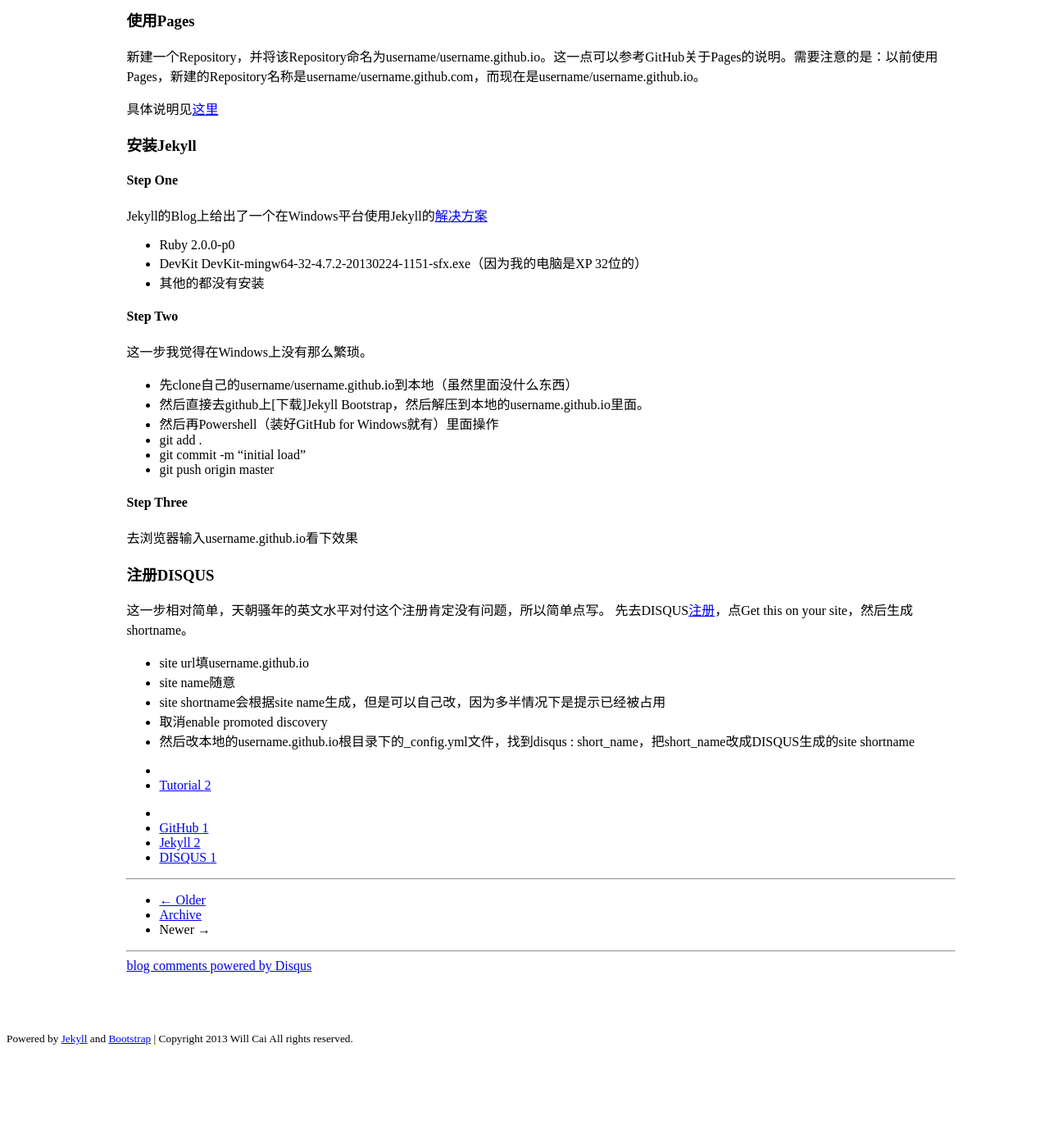
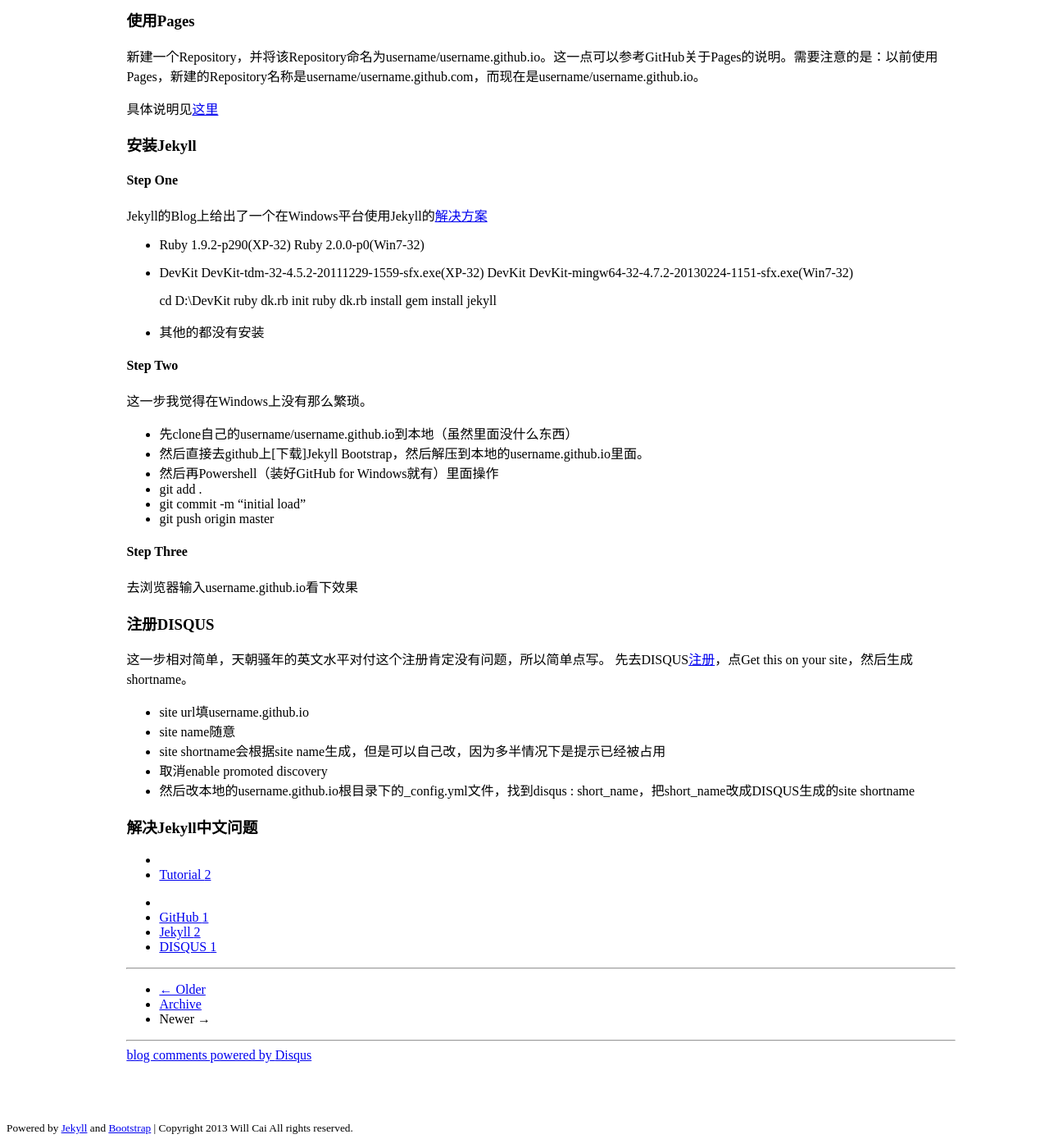
Before and after one commit to hantconny/hantconny.github.io, a Jekyll site: the page built from _posts/core-samples/2013-05-09-Using-GitHub-and-Jekyll-on-Windows.md, in a window 1280 px wide and 1400 px high, scrolled down 424 px. Shown: the whole window at 82% size. Built offline with Jekyll 4.4.1, drawn with Linux system fonts in a browser that asks for light colours; comment, search, counter and statistics services are not loaded; before the commit the page ends 1715 px from its top, so only the background shows below that.

Commit message:
Update 2013-05-09-Using-GitHub-and-Jekyll-on-Windows.md

```diff
--- a/_posts/core-samples/2013-05-09-Using-GitHub-and-Jekyll-on-Windows.md
+++ b/_posts/core-samples/2013-05-09-Using-GitHub-and-Jekyll-on-Windows.md
@@ -25,8 +25,14 @@
 
 ####Step One
 Jekyll的Blog上给出了一个在Windows平台使用Jekyll的[解决方案](http://www.madhur.co.in/blog/2011/09/01/runningjekyllwindows.html)
-- Ruby  2.0.0-p0
-- DevKit DevKit-mingw64-32-4.7.2-20130224-1151-sfx.exe（因为我的电脑是XP 32位的）
+- Ruby 1.9.2-p290(XP-32) Ruby 2.0.0-p0(Win7-32)
+- DevKit DevKit-tdm-32-4.5.2-20111229-1559-sfx.exe(XP-32) DevKit DevKit-mingw64-32-4.7.2-20130224-1151-sfx.exe(Win7-32)
+
+    cd D:\DevKit
+    ruby dk.rb init
+    ruby dk.rb install
+    gem install jekyll
+
 - 其他的都没有安装
 
 
@@ -54,3 +60,8 @@
 - site shortname会根据site name生成，但是可以自己改，因为多半情况下是提示已经被占用
 - 取消enable promoted discovery
 - 然后改本地的username.github.io根目录下的_config.yml文件，找到disqus : short_name，把short_name改成DISQUS生成的site shortname
+
+
+
+
+###解决Jekyll中文问题
```
